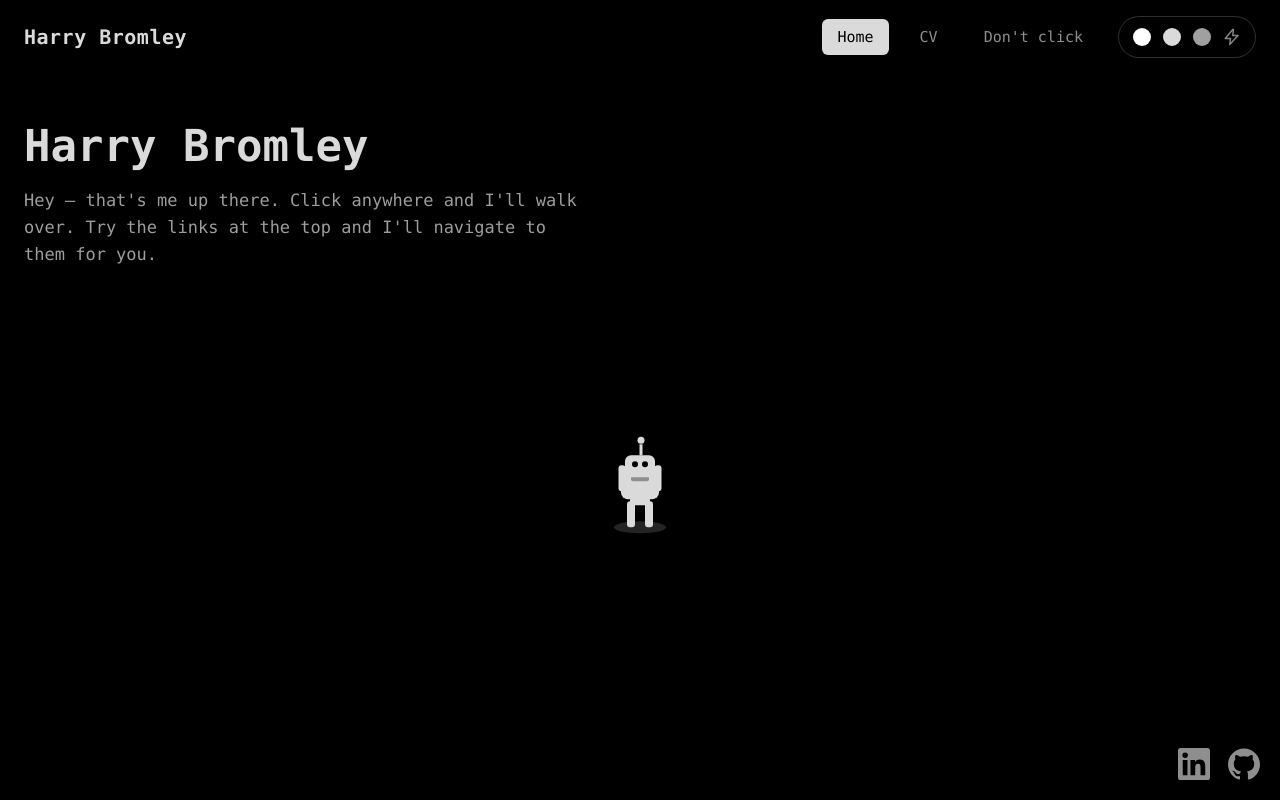
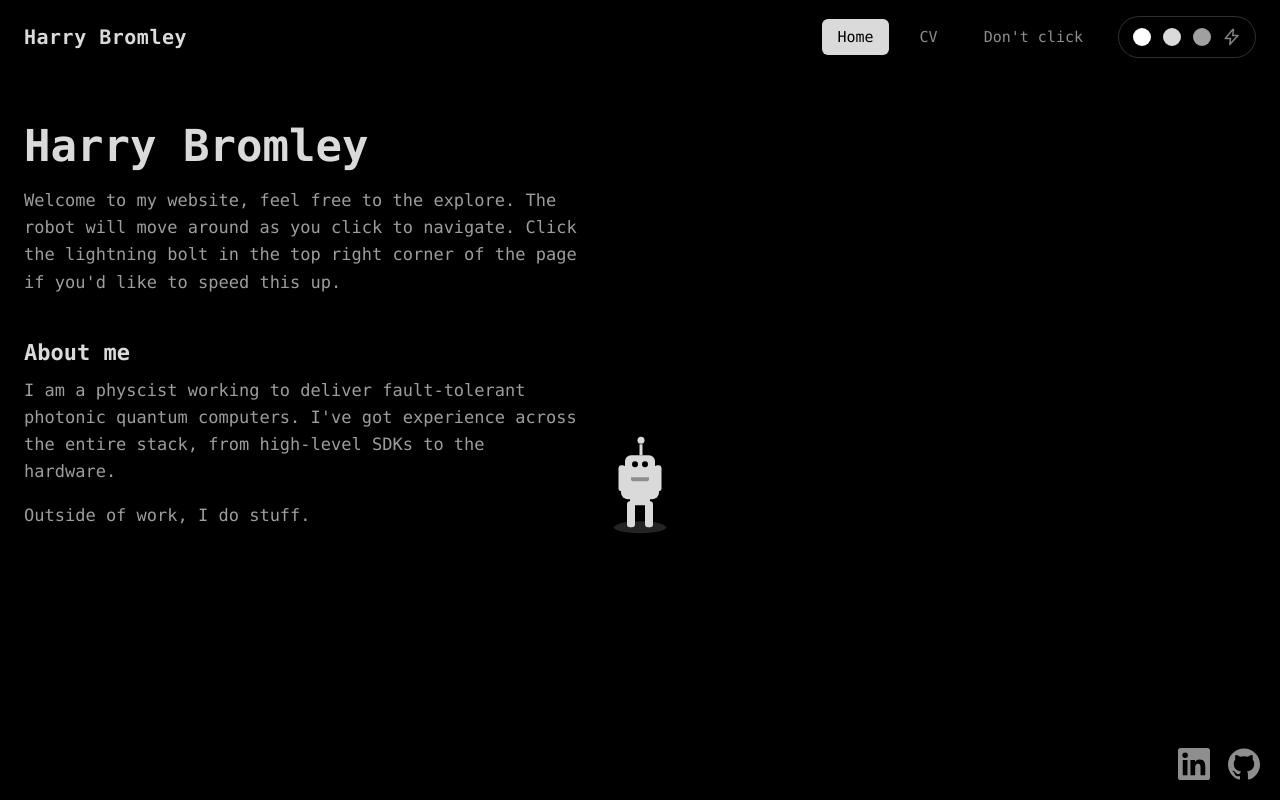
Before and after one commit to Harry1412/website, a React (Vite) app: page / in a window 1280 px wide. Built offline with nearby package versions, Linux system fonts and the light colour scheme.

Commit message:
Added about me + skills sections and started to populate information

```diff
--- a/src/index.css
+++ b/src/index.css
@@ -232,6 +232,42 @@ body {
   margin-bottom: 16px;
 }
 
+.panel h2 {
+  font-size: 22px;
+  font-weight: 600;
+  margin-bottom: 12px;
+}
+
+.home-about {
+  margin-top: 44px;
+}
+
+.home-about p + p {
+  margin-top: 16px;
+}
+
+.skills {
+  margin-top: 44px;
+}
+
+.skill-list {
+  list-style: disc;
+  padding-left: 22px;
+  display: grid;
+  grid-template-columns: repeat(auto-fill, minmax(140px, 1fr));
+  gap: 10px 20px;
+}
+
+.skill-tag {
+  font-size: 17px;
+  line-height: 1.4;
+  opacity: 0.8;
+}
+
+.skills-intro {
+  margin-bottom: 16px;
+}
+
 .panel p {
   font-size: 17px;
   line-height: 1.6;
--- a/src/pages/CVPage.jsx
+++ b/src/pages/CVPage.jsx
@@ -1,16 +1,23 @@
 const EXPERIENCES = [
   {
-    title: 'Your Job Title — Company',
-    description: 'A short description of what you did in this role.',
+    title: 'Aegiq • Various Roles',
+    description: `TODO: Add description (may split into multiple roles.)`,
   },
   {
-    title: 'Another Role — Somewhere',
-    description: 'A short description of this experience too.',
+    title: 'University of St. Andrews • Theoretical Physics (MPhys)',
+      description: `TODO: Add key modules & final year project.`,
   },
-  {
-    title: 'Your Degree — University',
-    description: 'A short description of what you studied.',
-  },
+]
+
+const SKILLS_INTRO = `Below are some skills & tools that I have varying degrees
+  of competency in.`
+
+const SKILLS = [
+  'Python',
+  'Git',
+  'Git{Hub,Lab} & CI/CD',
+  'Rust',
+  'Julia',
 ]
 
 export default function CVPage() {
@@ -18,8 +25,7 @@ export default function CVPage() {
     <section className="panel">
       <h1>CV</h1>
       <p>
-        A little about me… placeholder copy for now. The robot is unpacking
-        somewhere new, so make yourself at home.
+        Short introductory statement.
       </p>
       <div className="timeline">
         {EXPERIENCES.map((exp) => (
@@ -32,6 +38,17 @@ export default function CVPage() {
           </div>
         ))}
       </div>
+      <div className="skills">
+        <h2>Skills | Tools</h2>
+        {SKILLS_INTRO && <p className="skills-intro">{SKILLS_INTRO}</p>}
+        <ul className="skill-list">
+          {SKILLS.map((skill) => (
+            <li key={skill} className="skill-tag">
+              {skill}
+            </li>
+          ))}
+        </ul>
+      </div>
     </section>
   )
 }
--- a/src/pages/HomePage.jsx
+++ b/src/pages/HomePage.jsx
@@ -3,9 +3,21 @@ export default function HomePage() {
     <section className="panel">
       <h1>Harry Bromley</h1>
       <p>
-        Hey — that's me up there. Click anywhere and I'll walk over. Try the
-        links at the top and I'll navigate to them for you.
+        Welcome to my website, feel free to the explore. The robot will move
+        around as you click to navigate. Click the lightning bolt in the top
+        right corner of the page if you'd like to speed this up.
       </p>
+      <div className="home-about">
+        <h2>About me</h2>
+        <p>
+          I am a physcist working to deliver fault-tolerant photonic quantum
+          computers. I've got experience across the entire stack, from
+          high-level SDKs to the hardware.
+        </p>
+        <p>
+          Outside of work, I do stuff.
+        </p>
+      </div>
     </section>
   )
 }
```
